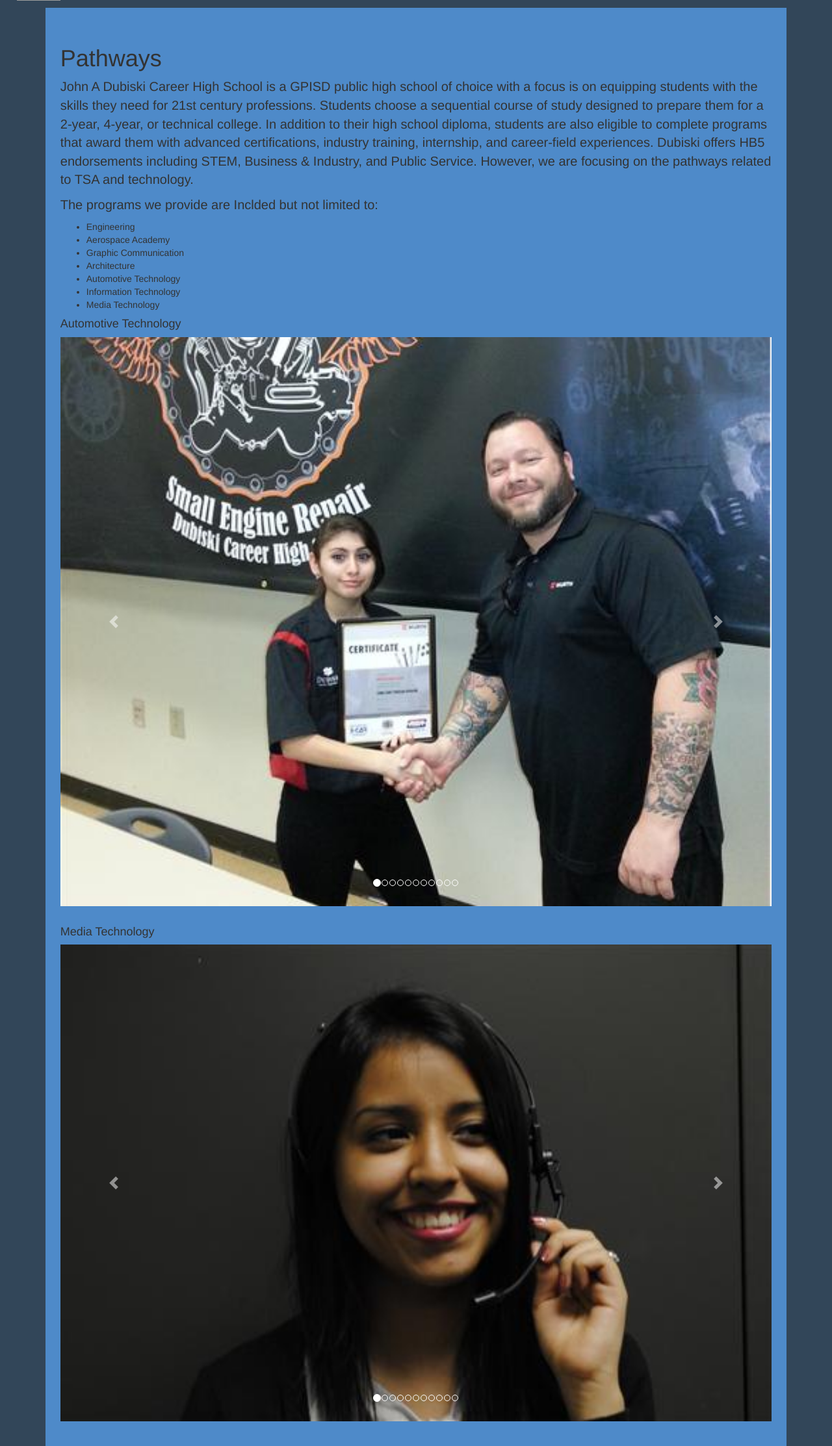
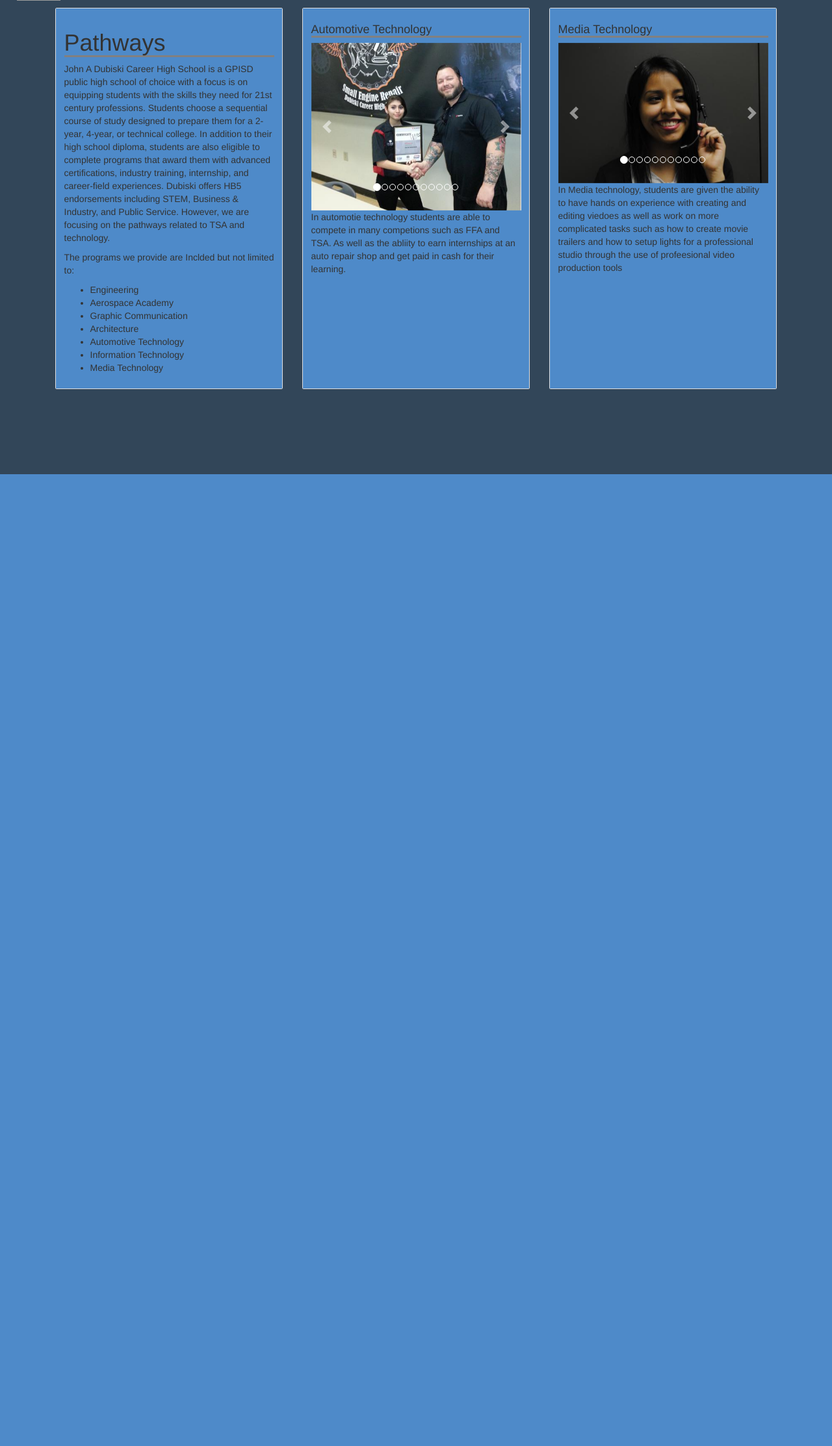
Before and after one commit to cdxker/TSAWebsite, a Flask app: page /pathways in a window 1280 px wide. Shown: the part 70-2296 px from the top of the page at 65% size. After the commit the page ends 800 px from the top, so only its background shows below. Run offline with Flask 2, Linux system fonts and the light colour scheme; some libraries are stand-ins or nearby versions; grey boxes are pictures that could not be loaded.

Commit message:
style refactor

```diff
--- a/TSA/static/main.css
+++ b/TSA/static/main.css
@@ -14,11 +14,6 @@
   background-color: #324659;
 }
 
-#MainPage {
-  background-color: #4e8ac9;
-  padding: 1cm;
-}
-
 .navbar {
   background-color: rgb(231, 52, 52);
 }
@@ -27,6 +22,24 @@ li.nav-item{
   border-right: 1px solid rgb(165, 37, 37);
 }
 
-p{
+.card{
+  border: 0 ;
+}
+
+.officer-img{
+  width: 400px;
+  height: 400px;
+}
+
+.card-body{
+  border: 0 ;
+  background-color: #4e8ac9;
+}
+
+.card-title{
+  border-bottom: 3px solid rgb(129, 128, 128);
+}
+
+p.design-text{
   font-size: 20px;
 }
--- a/TSA/templates/layout.html
+++ b/TSA/templates/layout.html
@@ -21,6 +21,7 @@
     {% block body%}
         <!-- Main Code -->
     {% endblock %}
+    <br><br>
     </div>
     <script src="https://code.jquery.com/jquery-3.3.1.slim.min.js" integrity="sha384-q8i/X+965DzO0rT7abK41JStQIAqVgRVzpbzo5smXKp4YfRvH+8abtTE1Pi6jizo" crossorigin="anonymous"></script>
     <script src="https://cdnjs.cloudflare.com/ajax/libs/popper.js/1.14.3/umd/popper.min.js" integrity="sha384-ZMP7rVo3mIykV+2+9J3UJ46jBk0WLaUAdn689aCwoqbBJiSnjAK/l8WvCWPIPm49" crossorigin="anonymous"></script>
--- a/TSA/templates/pathways.html
+++ b/TSA/templates/pathways.html
@@ -4,12 +4,15 @@
 
 {% endblock %}
 {% block body %}
-<div class="row">
+<div class="card-deck">
   <!-- The sidebar -->
-  <div class=>
-    <h1>Pathways</h1>
-    <p>John A Dubiski Career High School is a GPISD public high school of choice with a focus is on equipping students
-      with the skills they need for 21st century professions. Students choose a sequential course of study designed to
+  <div class="card">
+    <div class="card-body">
+      <h1 class="card-title">Pathways</h1>
+      <p>John A Dubiski Career High School is a GPISD public high school of choice with a focus is on equipping
+        students
+        with the skills they need for 21st century professions. Students choose a sequential course of study designed
+        to
         prepare them for a 2-year, 4-year, or technical college. In addition to their high school diploma, students are
         also eligible to complete programs that award them with advanced certifications, industry training,
         internship, and career-field experiences. Dubiski offers HB5 endorsements including STEM, Business & Industry,
@@ -25,7 +28,11 @@
         <li>Information Technology</li>
         <li>Media Technology</li>
       </ul>
-    <h4>Automotive Technology</h4>
+    </div>
+  </div>
+  <div class="card">
+    <div class="card-body">
+      <h4 class="card-title">Automotive Technology</h4>
       <div id="auto-carosel" class="carousel slide" data-ride="carousel">
         <ol class="carousel-indicators">
           <li data-target="#auto-carosel" data-slide-to="0" class="active"></li>
@@ -52,8 +59,17 @@
           </a>
         </div>
       </div>
+      <p class="card-text">In automotie technology students are able to compete in many competions such as
+          FFA and TSA. As well as the abliity to earn internships at an auto repair shop and get paid in cash
+          for their learning.
+      </p>
+    </div>
+  </div>
   <br>
-    <h4>Media Technology</h4>
+  <br>
+  <div class="card">
+    <div class="card-body">
+      <h4 class="card-title">Media Technology</h4>
       <div id="media-carosel" class="carousel slide" data-ride="carousel">
         <ol class="carousel-indicators">
           <li data-target="#media-carosel" data-slide-to="0" class="active"></li>
@@ -80,7 +96,12 @@
           </a>
         </div>
       </div>
-
+          <p class="card-text">
+            In Media technology, students are given the ability to have hands on experience with creating
+            and editing viedoes as well as work on more complicated tasks such as how to create movie trailers and
+            how to setup lights for a professional studio through the use of profeesional video production tools
+          </p>
+      </div>
   </div>
 </div>
 {% endblock %}
```
Also changed, not shown: TSA/templates/design_brief.html (+12 -7 lines), TSA/templates/home.html (+20 -1 lines), TSA/templates/meet_the_team.html (+19 -19 lines). Lines whose indentation alone changed are shown as unchanged.
